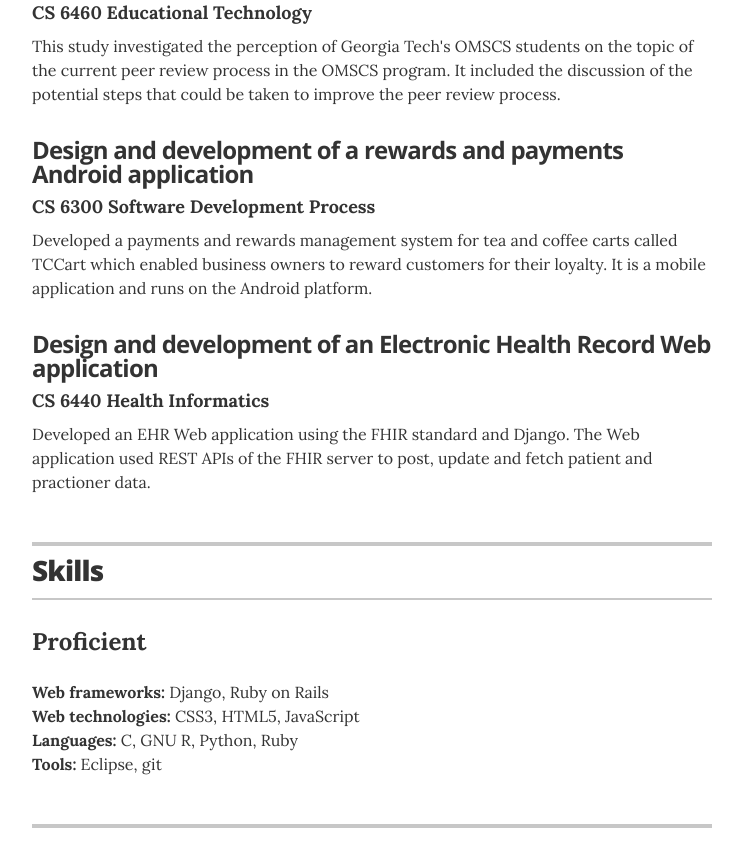
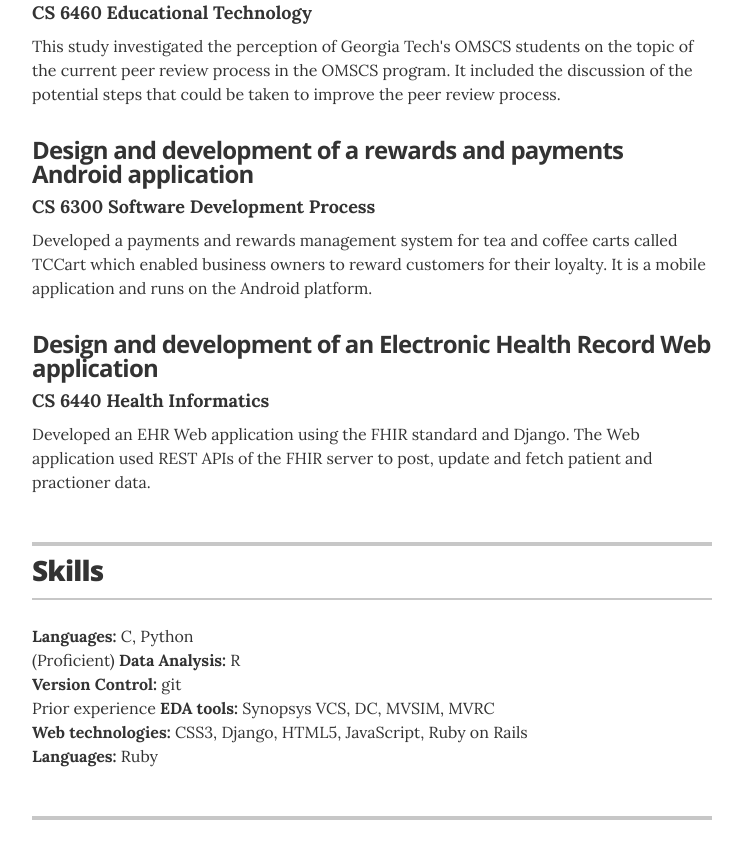
Before and after one commit to CapedCrusader/resume, a Jekyll site: the page built from index.html, in a window 1280 px wide and 900 px high, scrolled down 4462 px. Shown: the top 867 px of the window, without its empty margins (268-1011 px from the left). Built offline with Jekyll 4.4.1, drawn with Linux system fonts in a browser that asks for light colours.

Commit message:
Update skillset

```diff
--- a/_layouts/resume.html
+++ b/_layouts/resume.html
@@ -267,11 +267,15 @@
         </header>
 
         <div class="resume-item">
-        <h2>Proficient</h2>
-          <b>Web frameworks:</b> Django, Ruby on Rails<br>
-          <b>Web technologies:</b>  CSS3, HTML5, JavaScript<br>
-          <b>Languages:</b> C, GNU R, Python, Ruby<br>
-          <b>Tools:</b> Eclipse, git<br>
+
+          <b>Languages:</b> C, Python<br> (Proficient)
+          <b>Data Analysis:</b> R<br>
+          <b>Version Control:</b> git<br>
+
+        Prior experience
+          <b>EDA tools:</b> Synopsys VCS, DC, MVSIM, MVRC<br>
+          <b>Web technologies:</b>  CSS3, Django, HTML5, JavaScript, Ruby on Rails<br>
+          <b>Languages:</b> Ruby<br>
 
         </div>
         <!--
```
